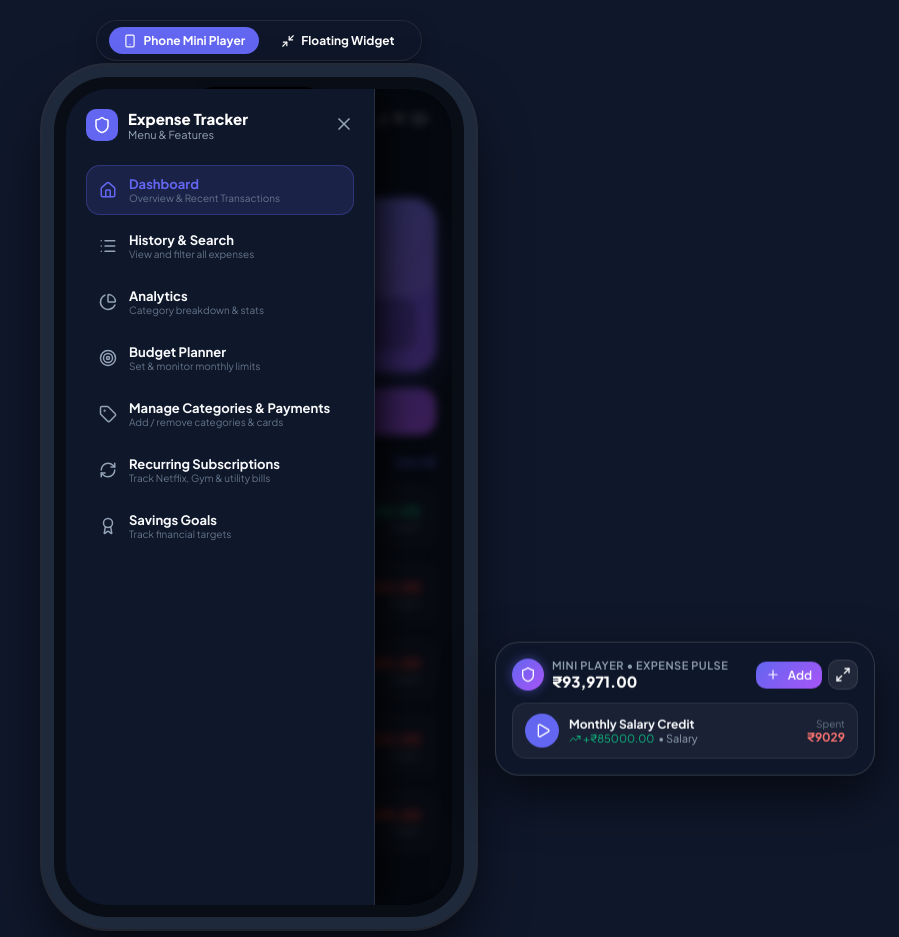
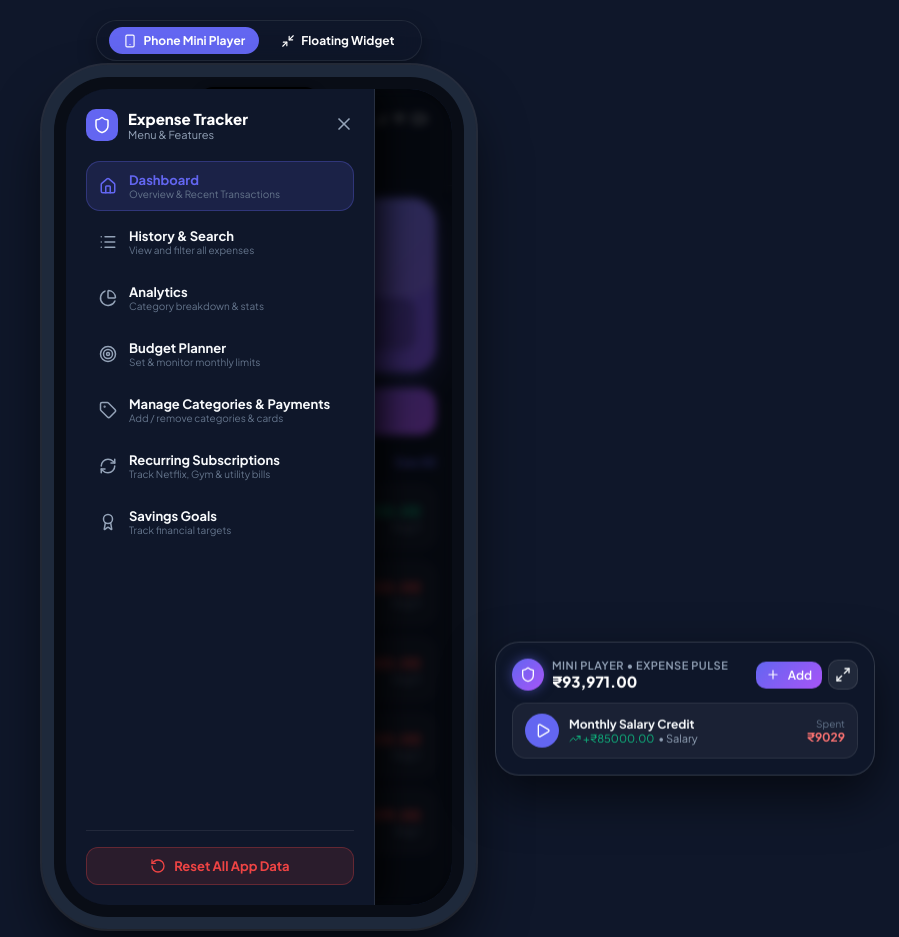
Before and after one commit to KUMAR-VSK/Expence-Tracker, a React (Vite) app in the folder web/: page / in a window 1280 px wide. Both pictures are taken after a click on the button 481 px from the left and 161 px from the top of the page. Shown: the whole page, without its empty margins (381-1280 px from the left). Built offline with nearby package versions, Linux system fonts and the light colour scheme.

Commit message:
feat: add Reset All App Data feature in 3-bar side navigation drawer menu

```diff
--- a/web/src/App.tsx
+++ b/web/src/App.tsx
@@ -164,6 +164,21 @@ export function App() {
     setSubscriptions(prev => prev.map(s => s.id === id ? { ...s, active: !s.active } : s));
   };
 
+  const handleResetAllData = () => {
+    localStorage.removeItem('et_expenses');
+    localStorage.removeItem('et_categories');
+    localStorage.removeItem('et_payment_methods');
+    localStorage.removeItem('et_budgets');
+    localStorage.removeItem('et_subs');
+
+    setExpenses(INITIAL_EXPENSES);
+    setCategories(INITIAL_CATEGORIES);
+    setPaymentMethods(INITIAL_PAYMENT_METHODS);
+    setBudgets(INITIAL_BUDGETS);
+    setSubscriptions(INITIAL_SUBSCRIPTIONS);
+    setActiveTab('dashboard');
+  };
+
   const totalIncome = expenses.filter(e => e.type === 'INCOME').reduce((acc, e) => acc + e.amount, 0);
   const totalExpense = expenses.filter(e => e.type === 'EXPENSE').reduce((acc, e) => acc + e.amount, 0);
 
@@ -174,6 +189,7 @@ export function App() {
         onChangeTab={setActiveTab}
         viewMode={viewMode}
         onSwitchViewMode={setViewMode}
+        onResetAllData={handleResetAllData}
       >
         {activeTab === 'dashboard' && (
           <DashboardView
--- a/web/src/components/PhoneFrame.tsx
+++ b/web/src/components/PhoneFrame.tsx
@@ -1,11 +1,12 @@
 import React, { useState, useEffect } from 'react';
-import { Home, List, PieChart, Target, Wifi, Battery, Signal, Smartphone, Minimize2, RefreshCw, Award, Tag, Menu, X, Shield } from 'lucide-react';
+import { Home, List, PieChart, Target, Wifi, Battery, Signal, Smartphone, Minimize2, RefreshCw, Award, Tag, Menu, X, Shield, RotateCcw } from 'lucide-react';
 
 interface PhoneFrameProps {
   activeTab: 'dashboard' | 'history' | 'analytics' | 'budget' | 'categories' | 'subscriptions' | 'savings';
   onChangeTab: (tab: 'dashboard' | 'history' | 'analytics' | 'budget' | 'categories' | 'subscriptions' | 'savings') => void;
   viewMode: 'PHONE_FRAME' | 'MINI_PLAYER' | 'FULL_SCREEN';
   onSwitchViewMode: (mode: 'PHONE_FRAME' | 'MINI_PLAYER' | 'FULL_SCREEN') => void;
+  onResetAllData: () => void;
   children: React.ReactNode;
 }
 
@@ -14,6 +15,7 @@ export const PhoneFrame: React.FC<PhoneFrameProps> = ({
   onChangeTab,
   viewMode,
   onSwitchViewMode,
+  onResetAllData,
   children
 }) => {
   const [timeStr, setTimeStr] = useState('');
@@ -38,6 +40,13 @@ export const PhoneFrame: React.FC<PhoneFrameProps> = ({
     { id: 'subscriptions', label: 'Recurring Subscriptions', icon: RefreshCw, desc: 'Track Netflix, Gym & utility bills' },
     { id: 'savings', label: 'Savings Goals', icon: Award, desc: 'Track financial targets' },
   ] as const;
+
+  const handleConfirmReset = () => {
+    if (window.confirm('Are you sure you want to reset all data? This will clear all transactions, categories, and settings.')) {
+      onResetAllData();
+      setIsDrawerOpen(false);
+    }
+  };
 
   return (
     <div style={{ display: 'flex', flexDirection: 'column', alignItems: 'center', gap: 16 }}>
@@ -176,7 +185,7 @@ export const PhoneFrame: React.FC<PhoneFrameProps> = ({
                 zIndex: 210
               }}>
                 {/* Header */}
-                <div style={{ display: 'flex', alignItems: 'center', justifyContent: 'space-between', marginBottom: 24 }}>
+                <div style={{ display: 'flex', alignItems: 'center', justifyContent: 'space-between', marginBottom: 20 }}>
                   <div style={{ display: 'flex', alignItems: 'center', gap: 10 }}>
                     <div style={{ width: 32, height: 32, borderRadius: 10, background: '#6366F1', display: 'flex', alignItems: 'center', justifyContent: 'center', color: '#FFF' }}>
                       <Shield size={18} />
@@ -226,6 +235,31 @@ export const PhoneFrame: React.FC<PhoneFrameProps> = ({
                     );
                   })}
                 </div>
+
+                {/* Reset All Data Button */}
+                <div style={{ paddingTop: 16, borderTop: '1px solid rgba(255, 255, 255, 0.08)' }}>
+                  <button
+                    onClick={handleConfirmReset}
+                    style={{
+                      width: '100%',
+                      background: 'rgba(239, 68, 68, 0.12)',
+                      border: '1px solid rgba(239, 68, 68, 0.3)',
+                      borderRadius: 12,
+                      padding: '10px 12px',
+                      color: '#EF4444',
+                      fontSize: 13,
+                      fontWeight: 700,
+                      cursor: 'pointer',
+                      display: 'flex',
+                      alignItems: 'center',
+                      justifyContent: 'center',
+                      gap: 8,
+                      transition: 'all 0.2s'
+                    }}
+                  >
+                    <RotateCcw size={16} /> Reset All App Data
+                  </button>
+                </div>
               </div>
             </div>
           )}
```
